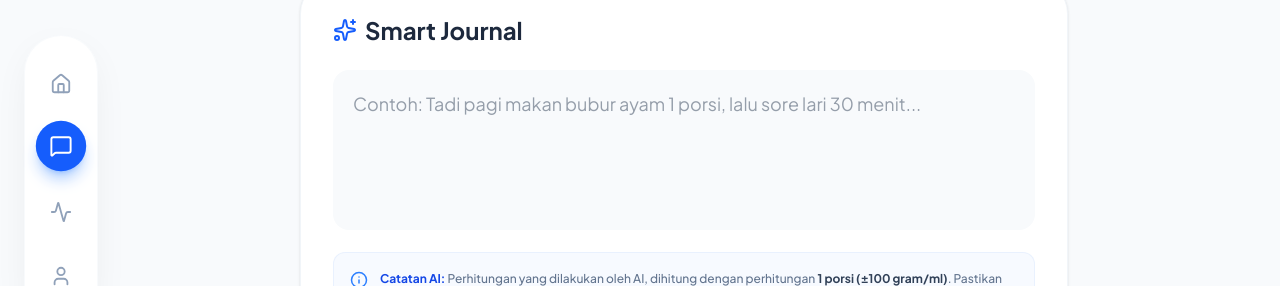
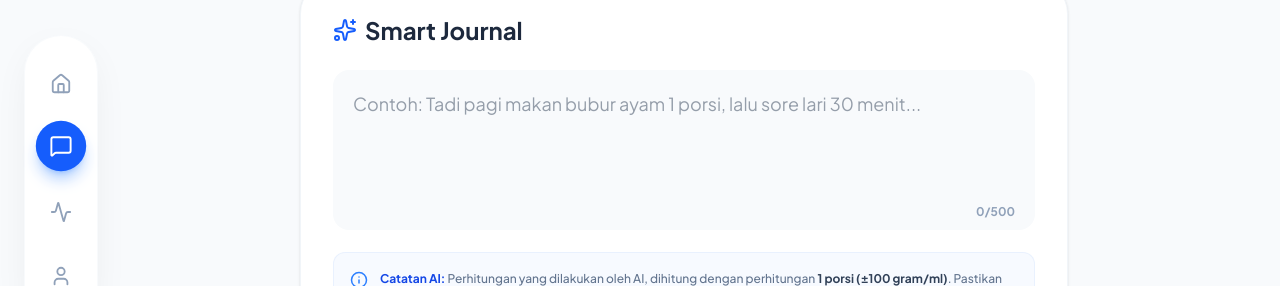
Before and after one commit to alifnay/glikosense-frontend, a React (Vite) app: page /chat in a window 1280 px wide. Shown: the part 200-486 px from the top of the page. Built offline with nearby package versions, Linux system fonts and the light colour scheme; sample sign-in values are in the browser's storage.

Commit message:
feat: Added character count display to journal input field

```diff
--- a/src/pages/ChatPage.tsx
+++ b/src/pages/ChatPage.tsx
@@ -155,12 +155,18 @@ export default function ChatPage() {
                             <h2 className="text-2xl font-bold text-slate-800">Smart Journal</h2>
                         </div>
                         <form onSubmit={handleAnalyze}>
-                            <textarea
-                                value={journalInput}
-                                onChange={(e) => setJournalInput(e.target.value)}
-                                placeholder="Contoh: Tadi pagi makan bubur ayam 1 porsi, lalu sore lari 30 menit..."
-                                className="w-full h-40 p-5 rounded-2xl bg-slate-50 border-none outline-none resize-none focus:ring-2 focus:ring-blue-100 transition-all text-slate-700 text-lg"
-                            ></textarea>
+                            <div className="relative">
+                                <textarea
+                                    value={journalInput}
+                                    onChange={(e) => setJournalInput(e.target.value)}
+                                    maxLength={500}
+                                    placeholder="Contoh: Tadi pagi makan bubur ayam 1 porsi, lalu sore lari 30 menit..."
+                                    className="w-full h-40 p-5 pb-8 rounded-2xl bg-slate-50 border-none outline-none resize-none focus:ring-2 focus:ring-blue-100 transition-all text-slate-700 text-lg"
+                                ></textarea>
+                                <div className={`absolute bottom-4 right-5 text-xs font-bold ${journalInput.length >= 500 ? 'text-red-500' : 'text-slate-400'}`}>
+                                    {journalInput.length}/500
+                                </div>
+                            </div>
 
                             <div className="mt-4 flex items-start gap-3 bg-blue-50/50 p-4 rounded-xl border border-blue-100/50">
                                 <Info size={18} className="text-blue-500 shrink-0 mt-0.5" />
```
